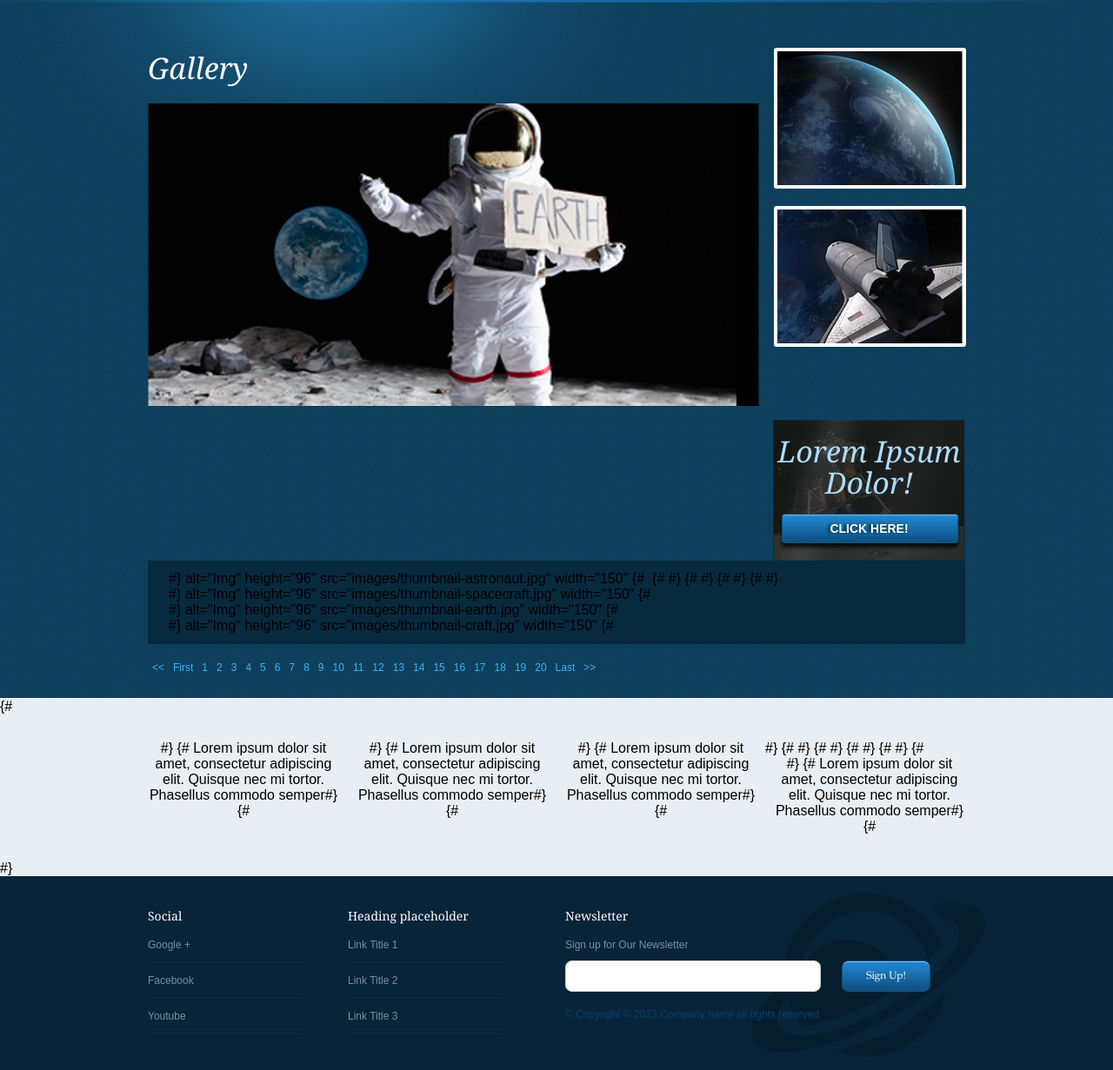
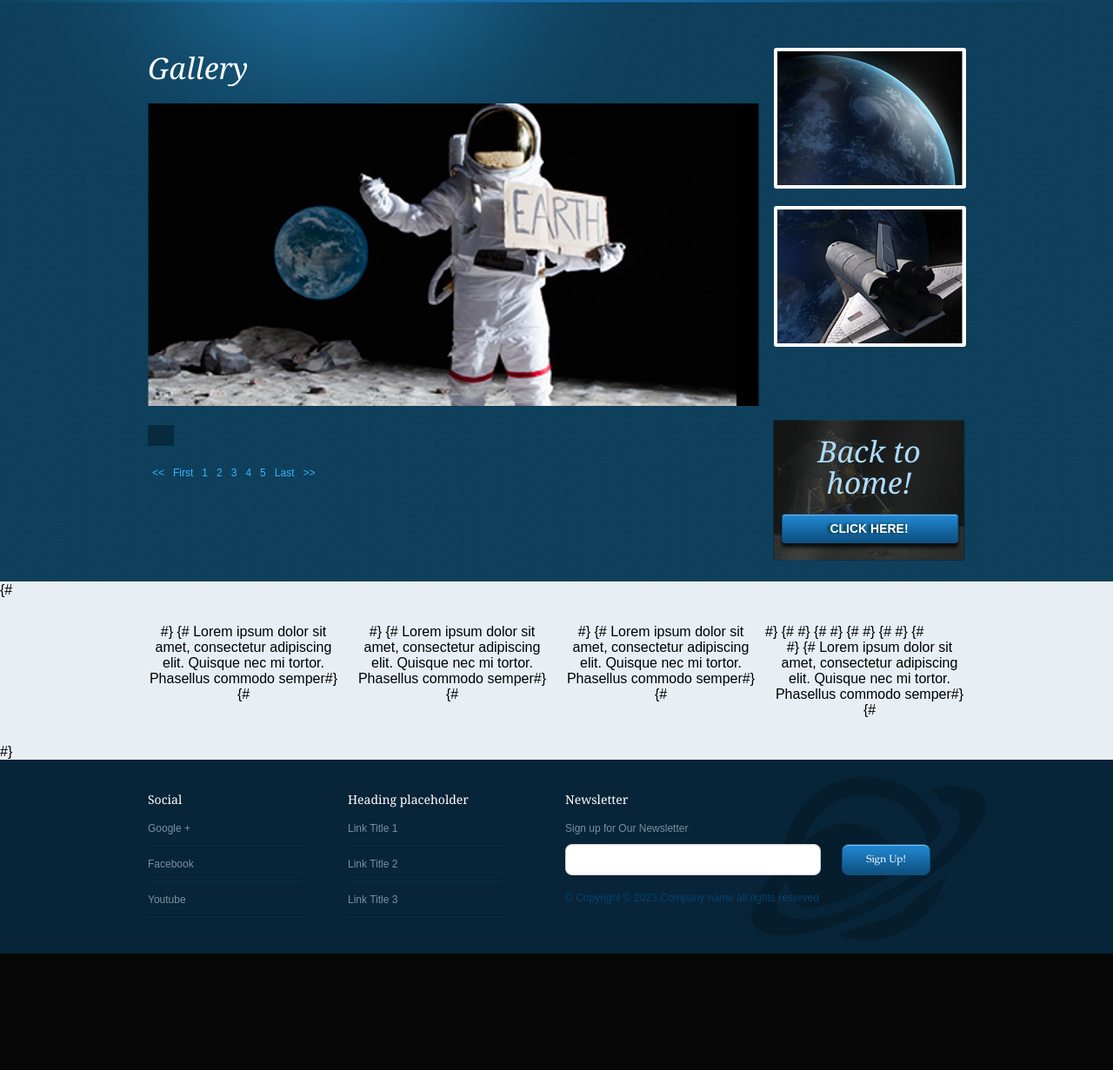
Before and after one commit to HendrixNguyen/FirstWebSiteProject, a Django app: page /gallery/ in a window 1280 px wide. Shown: the part 67-1298 px from the top of the page at 87% size. After the commit the page ends 1164 px from the top, so only its background shows below. Run offline with Django 3.2, Linux system fonts and the light colour scheme; data that the repository does not hold is empty.

Commit message:
fix templates

```diff
--- a/templates/admin.html
+++ b/templates/admin.html
@@ -4,11 +4,11 @@
 <div>
     <div id="usn">
         <h5> Username </h5>
-        <button id="usname" type="button">Input Username</button>
+        <textarea id="usname" type="button">Input Username</textarea>
     </div>
     <div id="pas">
         <h5>Password</h5>
-        <button id="pass" type="button">Input password</button>
+        <textarea id="pass" type="button" oninput="">Input password</textarea>
     </div>
 </div>
 {% endblock %}
--- a/templates/contact.html
+++ b/templates/contact.html
@@ -44,8 +44,8 @@
                 </li>
             </ul>
             <div class="click-here">
-                <h1>Lorem Ipsum Dolor!</h1>
-                <a class="btn1" href="index.html">Click Here!</a>
+                <h1>Back to home!</h1>
+                <a class="btn1" href="/">Click Here!</a>
             </div>
         </div>
         <div class="main">
--- a/templates/gallery.html
+++ b/templates/gallery.html
@@ -44,8 +44,8 @@
                 </li>
             </ul>
             <div class="click-here">
-                <h1>Lorem Ipsum Dolor!</h1>
-                <a class="btn1" href="index.html">Click Here!</a>
+                <h1>Back to home!</h1>
+                <a class="btn1" href="/">Click Here!</a>
             </div>
         </div>
         <div class="main">
@@ -65,34 +65,34 @@
                     </li>
                     {% endfor %}
 
-                    {#
-                    <li>#}
-                        {# <a href="gallery.html"><img #} alt="Img" height="96" src="images/thumbnail-astronaut.jpg"
-                                                       width="150" {#><span class="cover"></span></a>#}
-                        {#
-                    </li>
-                    #}
-                    {#
-                    <li>#}
-                        {# <a href="gallery.html"><img #} alt="Img" height="96" src="images/thumbnail-spacecraft.jpg"
-                                                       width="150" {#><span class="cover"></span></a>#}
-                        {#
-                    </li>
-                    #}
-                    {#
-                    <li>#}
-                        {# <a href="gallery.html"><img #} alt="Img" height="96" src="images/thumbnail-earth.jpg"
-                                                       width="150" {#><span class="cover"></span></a>#}
-                        {#
-                    </li>
-                    #}
-                    {#
-                    <li>#}
-                        {# <a href="gallery.html"><img #} alt="Img" height="96" src="images/thumbnail-craft.jpg"
-                                                       width="150" {#><span class="cover"></span></a>#}
-                        {#
-                    </li>
-                    #}
+<!--                    {#-->
+<!--                    <li>#}-->
+<!--                        {# <a href="gallery.html"><img #} alt="Img" height="96" src="images/thumbnail-astronaut.jpg"-->
+<!--                                                       width="150" {#><span class="cover"></span></a>#}-->
+<!--                        {#-->
+<!--                    </li>-->
+<!--                    #}-->
+<!--                    {#-->
+<!--                    <li>#}-->
+<!--                        {# <a href="gallery.html"><img #} alt="Img" height="96" src="images/thumbnail-spacecraft.jpg"-->
+<!--                                                       width="150" {#><span class="cover"></span></a>#}-->
+<!--                        {#-->
+<!--                    </li>-->
+<!--                    #}-->
+<!--                    {#-->
+<!--                    <li>#}-->
+<!--                        {# <a href="gallery.html"><img #} alt="Img" height="96" src="images/thumbnail-earth.jpg"-->
+<!--                                                       width="150" {#><span class="cover"></span></a>#}-->
+<!--                        {#-->
+<!--                    </li>-->
+<!--                    #}-->
+<!--                    {#-->
+<!--                    <li>#}-->
+<!--                        {# <a href="gallery.html"><img #} alt="Img" height="96" src="images/thumbnail-craft.jpg"-->
+<!--                                                       width="150" {#><span class="cover"></span></a>#}-->
+<!--                        {#-->
+<!--                    </li>-->
+<!--                    #}-->
                 </ul>
             </div>
             <ul class="pagination">
@@ -116,51 +116,6 @@
                 </li>
                 <li>
                     <a href="gallery.html">5</a>
-                </li>
-                <li>
-                    <a href="gallery.html">6</a>
-                </li>
-                <li>
-                    <a href="gallery.html">7</a>
-                </li>
-                <li>
-                    <a href="gallery.html">8</a>
-                </li>
-                <li>
-                    <a href="gallery.html">9</a>
-                </li>
-                <li>
-                    <a href="gallery.html">10</a>
-                </li>
-                <li>
-                    <a href="gallery.html">11</a>
-                </li>
-                <li>
-                    <a href="gallery.html">12</a>
-                </li>
-                <li>
-                    <a href="gallery.html">13</a>
-                </li>
-                <li>
-                    <a href="gallery.html">14</a>
-                </li>
-                <li>
-                    <a href="gallery.html">15</a>
-                </li>
-                <li>
-                    <a href="gallery.html">16</a>
-                </li>
-                <li>
-                    <a href="gallery.html">17</a>
-                </li>
-                <li>
-                    <a href="gallery.html">18</a>
-                </li>
-                <li>
-                    <a href="gallery.html">19</a>
-                </li>
-                <li>
-                    <a href="gallery.html">20</a>
                 </li>
                 <li>
                     <a href="gallery.html">Last</a>
```
